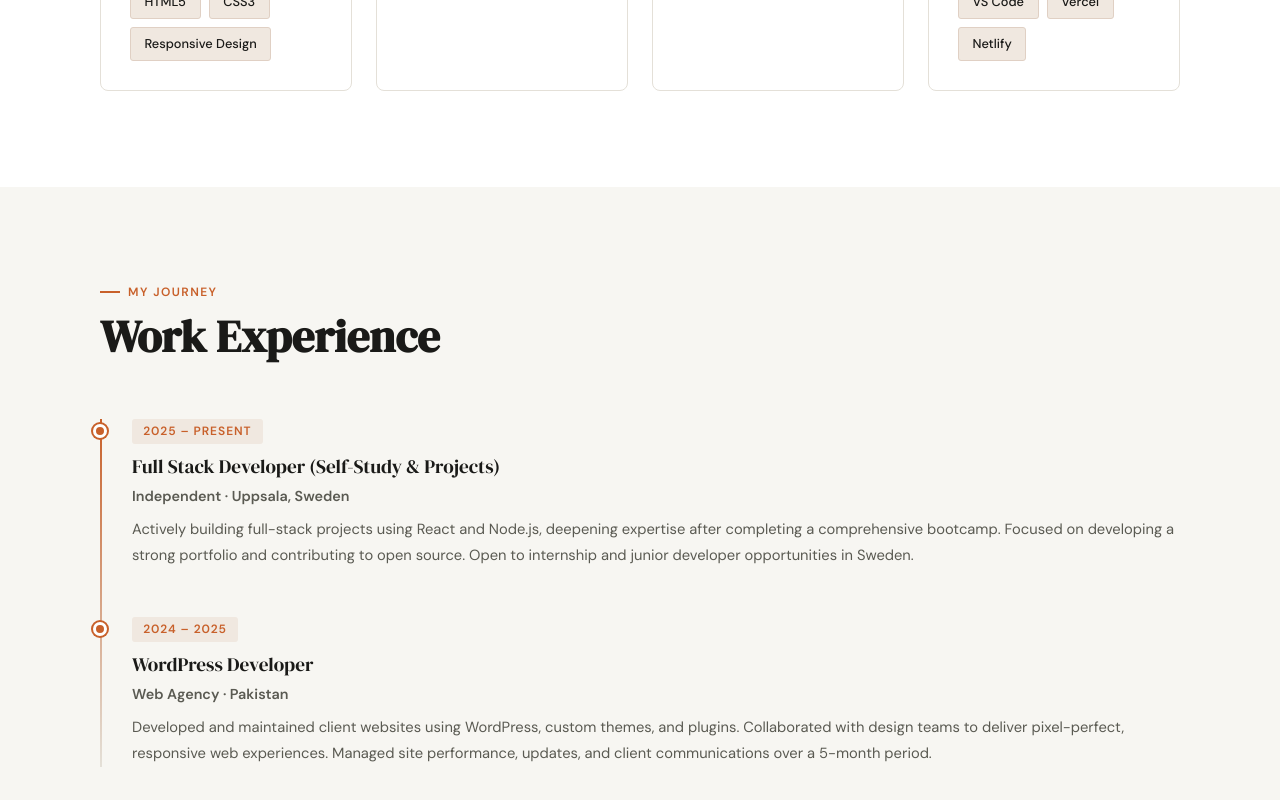
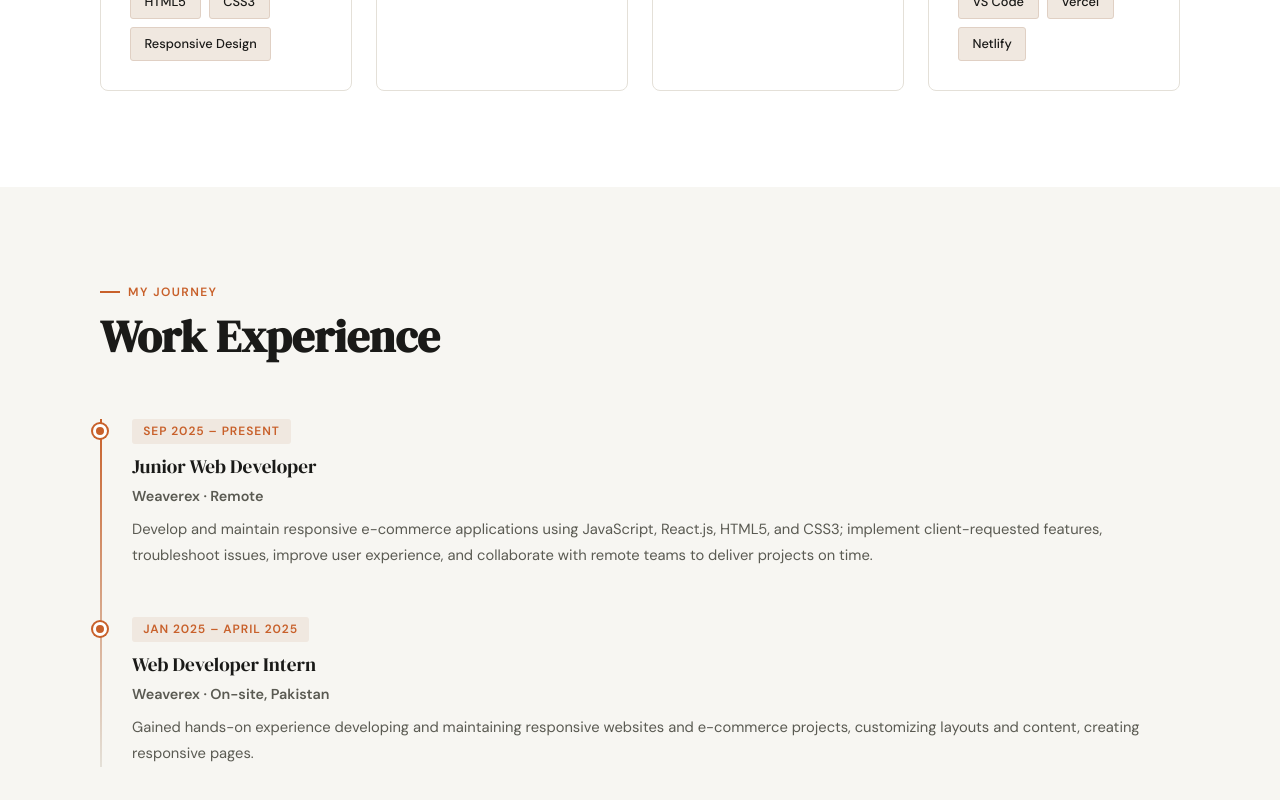
Before and after one commit to Rehaniq/rehan-portfolio, a React (Vite) app: page / in a window 1280 px wide. Shown: the part 1976-2776 px from the top of the page. Built offline with nearby package versions, Linux system fonts and the light colour scheme.

Commit message:
Update portfolio data with new roles and experiences

```diff
--- a/src/data/portfolioData.js
+++ b/src/data/portfolioData.js
@@ -11,7 +11,7 @@ export const personalInfo = {
 };
 
 export const stats = [
-  { num: "0.8", label: "Year Exp." },
+  { num: "1.2", label: "Year Exp." },
   { num: "3", label: "Projects" },
   { num: "5+", label: "Skills" },
 ];
@@ -24,8 +24,8 @@ export const aboutFacts = [
   },
   {
     icon: "💼",
-    title: "WordPress Developer",
-    desc: "5 months of hands-on client work experience",
+    title: "Junior Web Developer",
+    desc: " hands-on client work experience",
   },
   {
     icon: "📚",
@@ -60,16 +60,16 @@ export const skills = [
 
 export const experience = [
   {
-    date: "2025 – Present",
-    role: "Full Stack Developer (Self-Study & Projects)",
-    company: "Independent · Uppsala, Sweden",
-    desc: "Actively building full-stack projects using React and Node.js, deepening expertise after completing a comprehensive bootcamp. Focused on developing a strong portfolio and contributing to open source. Open to internship and junior developer opportunities in Sweden.",
+    date: " Sep 2025 – Present",
+    role: "Junior Web Developer",
+    company: "Weaverex · Remote",
+    desc: "Develop and maintain responsive e-commerce applications using JavaScript, React.js, HTML5, and CSS3; implement client-requested features, troubleshoot issues, improve user experience, and collaborate with remote teams to deliver projects on time.",
   },
   {
-    date: "2024 – 2025",
-    role: "WordPress Developer",
-    company: "Web Agency · Pakistan",
-    desc: "Developed and maintained client websites using WordPress, custom themes, and plugins. Collaborated with design teams to deliver pixel-perfect, responsive web experiences. Managed site performance, updates, and client communications over a 5-month period.",
+    date: "Jan 2025 – April 2025",
+    role: "Web Developer Intern",
+    company: "Weaverex · On-site, Pakistan",
+    desc: "Gained hands-on experience developing and maintaining responsive websites and e-commerce projects, customizing layouts and content, creating responsive pages.",
   },
 ];
 
```
